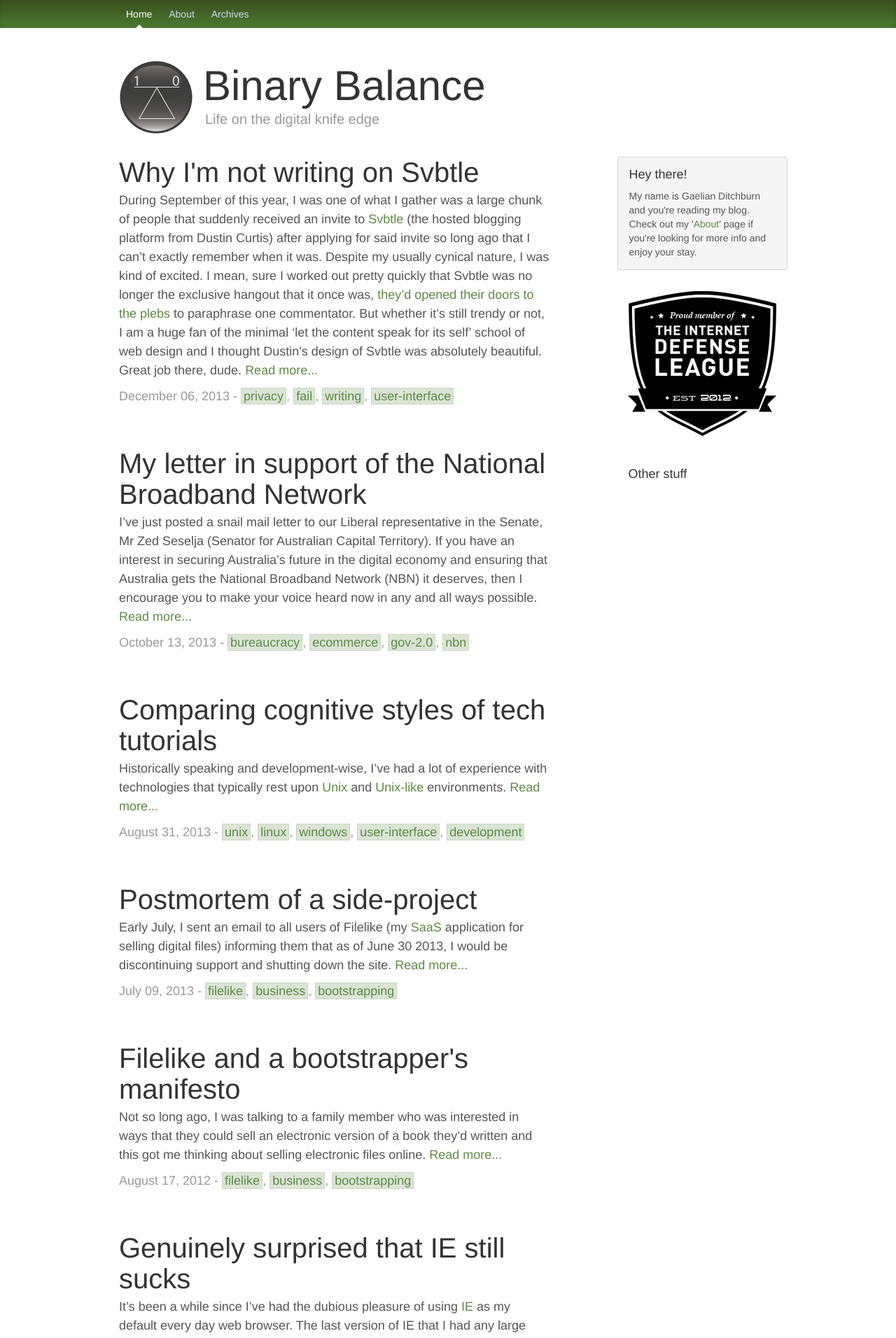
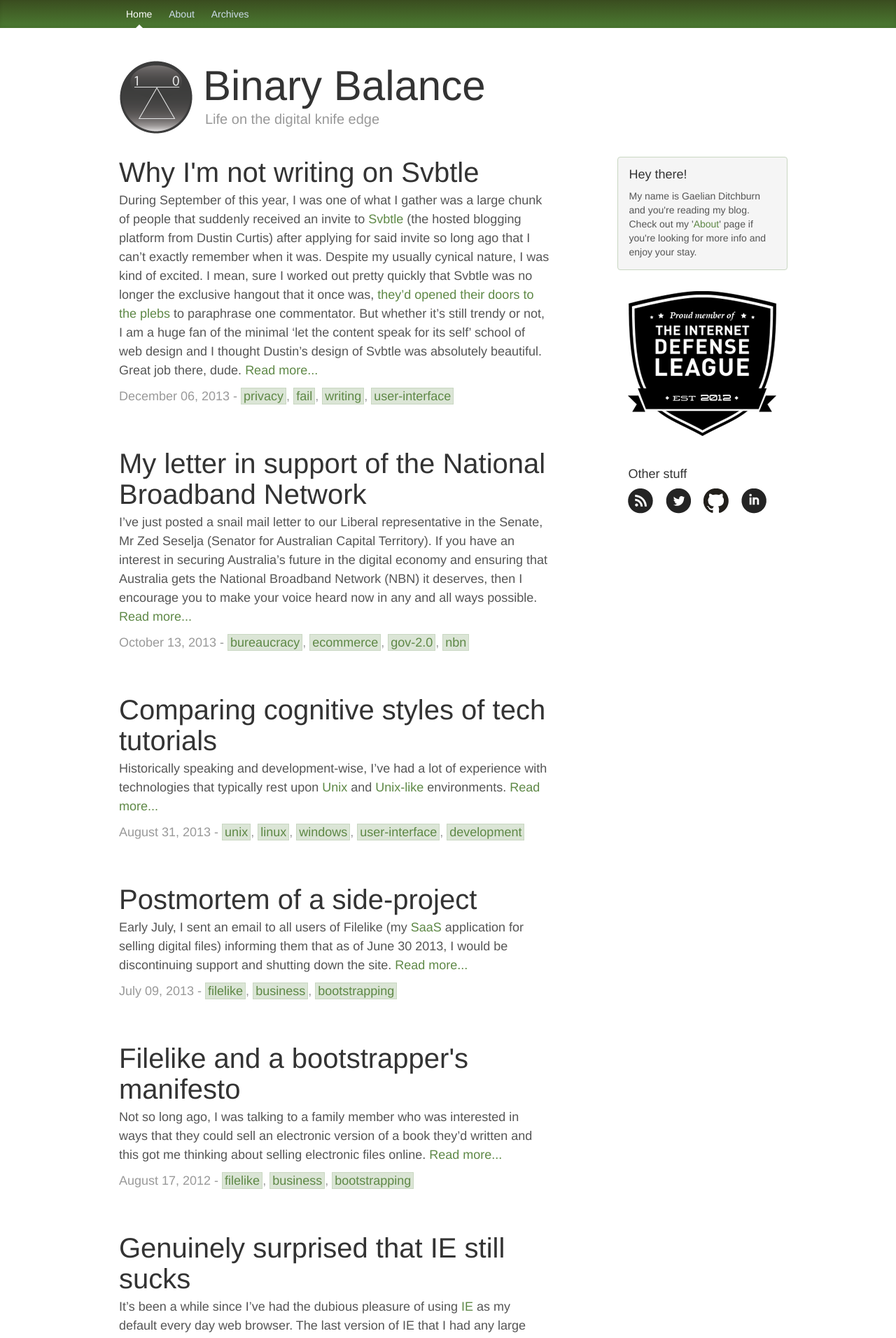
Before and after one commit to gaelian/blog-binary-balance, a Jekyll site: the page built from index.html, in a window 1280 px wide. Shown: the top 1912 px of the page at 70% size. Built offline with Jekyll 4.4.1, drawn with Linux system fonts in a browser that asks for light colours; nearby versions of some CDN libraries; Markdown is read by kramdown in place of the engine named in the settings.

Commit message:
Sorted sticky footer, added social icons.

```diff
--- a/_layouts/default.html
+++ b/_layouts/default.html
@@ -23,6 +23,8 @@
   </head>
 
   <body>
+
+    <div class="wrapper">
 
       <div class="blog-masthead">
         <div class="container">
@@ -72,8 +74,20 @@
               alt="Proud member of The Internet Defense League - est. 2012" width="212" height="207">
               </a>
             </div>
-          <div class="sidebar-module">
+            <div class="sidebar-module social">
               <h4>Other stuff</h4>
+              <a href="/posts.atom">
+                <img alt="ATOM feed" title="Subscribe to my ATOM feed" src="/images/atom.png">
+              </a>
+              <a href="http://twitter.com/gaelian">
+                <img alt="Twitter" title="Follow me on Twitter" src="/images/twitter.png">
+              </a>
+              <a href="https://github.com/gaelian">
+                <img alt="GitHub" title="Fork me on GitHub" src="/images/github.png">
+              </a>
+              <a href="http://www.linkedin.com/in/gaelian">
+                <img alt="LinkedIn" title="I'm not sure what the verb is for LinkedIn... Why don't you just check out my profile there" src="/images/linkedin.png">
+              </a>
             </div>
           </div><!-- /.blog-sidebar -->
 
@@ -81,6 +95,9 @@
 
       </div><!-- /.container -->
 
+      <div class="push"></div>
+
+    </div><!-- /.wrapper -->
     <footer class="blog-footer">
       <p>
         <a rel="license" href="http://creativecommons.org/licenses/by-nc-sa/4.0/"><img alt="Creative Commons License" style="border-width:0" src="https://i.creativecommons.org/l/by-nc-sa/4.0/88x31.png" /></a><br><span xmlns:dct="http://purl.org/dc/terms/" property="dct:title">Binary Balance</span> by <a xmlns:cc="http://creativecommons.org/ns#" href="http://blog.binarybalance.com.au" property="cc:attributionName" rel="cc:attributionURL">Gaelian Ditchburn</a>, blog content is licensed under a <br><a rel="license" href="http://creativecommons.org/licenses/by-nc-sa/4.0/">Creative Commons Attribution-NonCommercial-ShareAlike 4.0 International License</a>.
--- a/_scss/binary-balance.scss
+++ b/_scss/binary-balance.scss
@@ -5,7 +5,11 @@
 $anchor-green: #5e8846;
 $background-green: #dbe5d6;
 $border-green: #c9d7c2;
+$footer-height: 155;
 
+html, body {
+  height: 100%;
+}
 
 body {
   font-family: "Helvetica Neue", Helvetica, Arial, sans-serif;
@@ -16,6 +20,11 @@
         color: $anchor-green;
     }
   }
+}
+
+.wrapper {
+  min-height: 100%;
+  margin: 0 auto -#{$footer-height}px; /* the bottom margin is the negative value of the footer's height */
 }
 
 .blog-masthead {
@@ -100,6 +109,19 @@
   border: 1px solid $border-green;
 }
 
+.social {
+  a {
+    text-decoration: none;
+  }
+  img {
+    margin-right: 14px;
+  }
+}
+
 .blog-footer {
   border-top: 1px solid $light-green;
 }
+
+.blog-footer, .push {
+  height: #{$footer-height}px;
+}
```
Also changed, not shown: images/atom.png (added), images/github.png (added), images/linkedin.png (added), images/twitter.png (added). Lines whose indentation alone changed are shown as unchanged.
